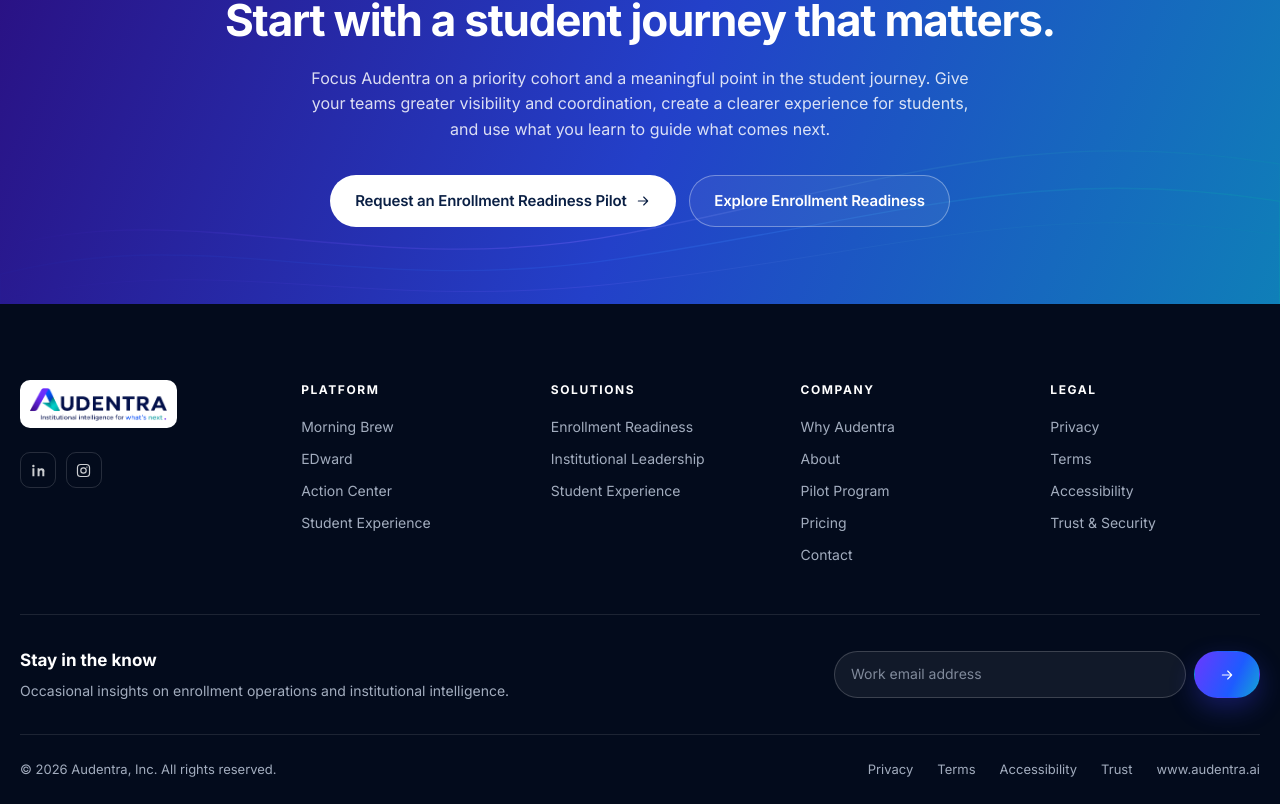
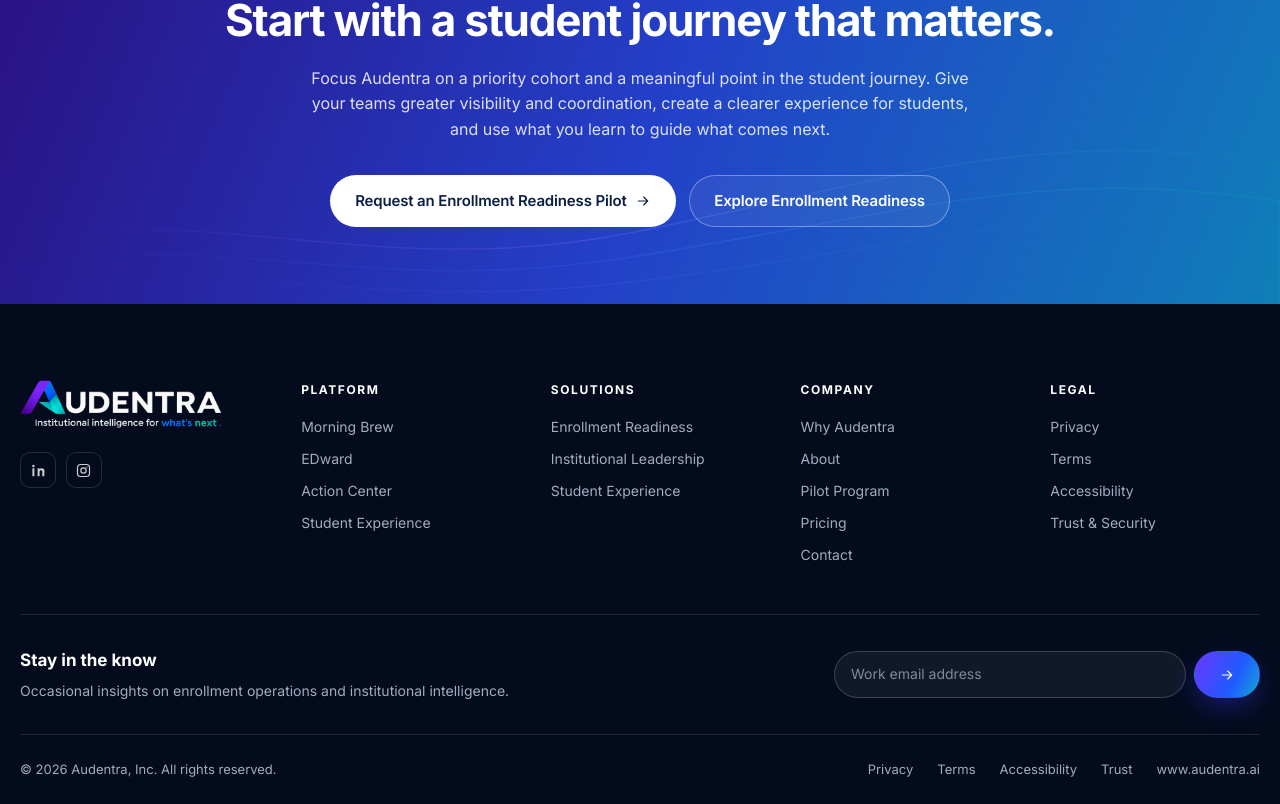
Before and after one commit to dhairya2801/audentra-website, a Next.js app: page / in a window 1280 px wide. Shown: the part 5691-6495 px from the top of the page. Built offline with nearby package versions, Linux system fonts and the light colour scheme; a web font is replaced by a local one.

Commit message:
fix: use white logo in footer

```diff
--- a/app/globals.css
+++ b/app/globals.css
@@ -1971,9 +1971,6 @@
 .au-footer__brand img {
   width: auto;
   height: 3rem;
-  padding: 0.45rem 0.6rem;
-  border-radius: 10px;
-  background: #fff;
 }
 
 .au-footer__brand p {
--- a/components/site-footer.tsx
+++ b/components/site-footer.tsx
@@ -12,10 +12,10 @@
         <div className="au-footer__top">
           <div className="au-footer__brand">
             <Image
-              src="/audentra-main-logo.png"
+              src="/audentra-footer-logo.png"
               alt="Audentra"
-              width={1177}
-              height={287}
+              width={1181}
+              height={280}
             />
             <div className="au-footer__social">
               <a
```
Also changed, not shown: public/audentra-footer-logo.png (added), 1 other file (tests, documents, lock files or other folders).
